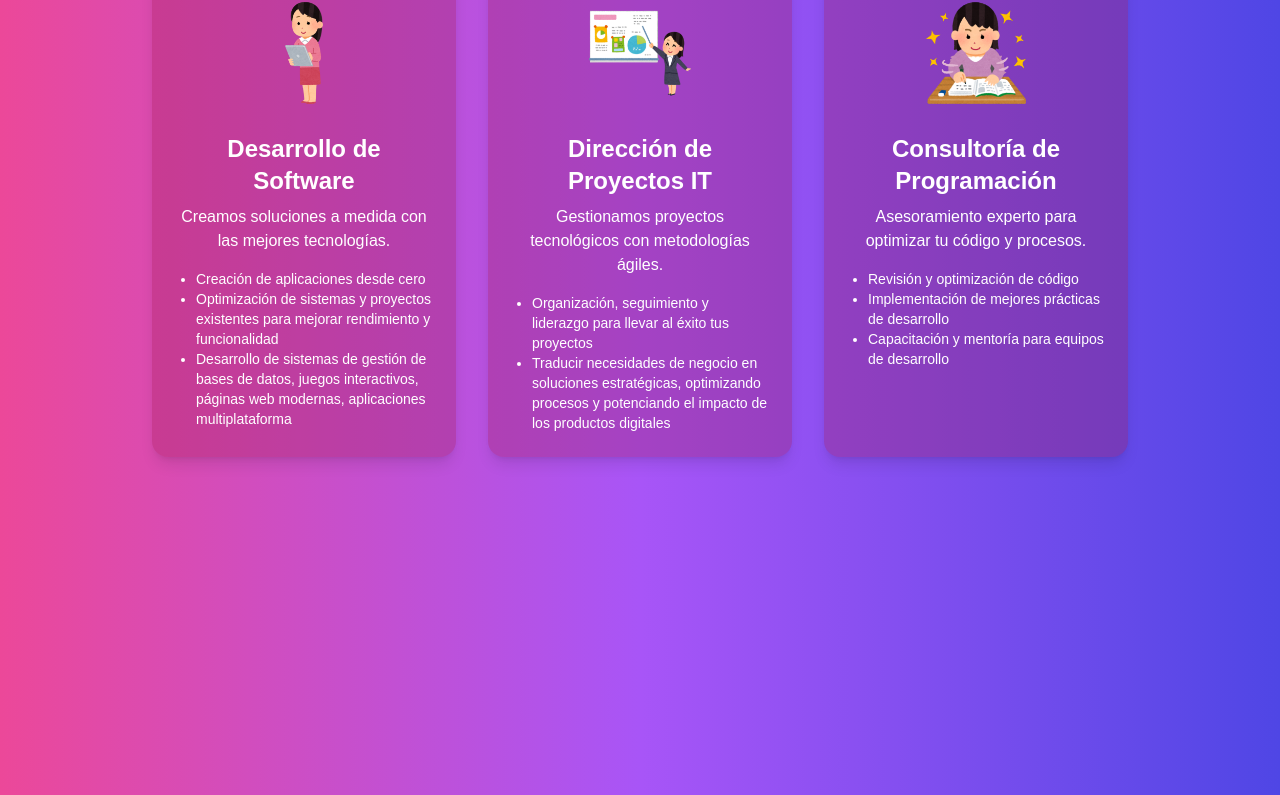
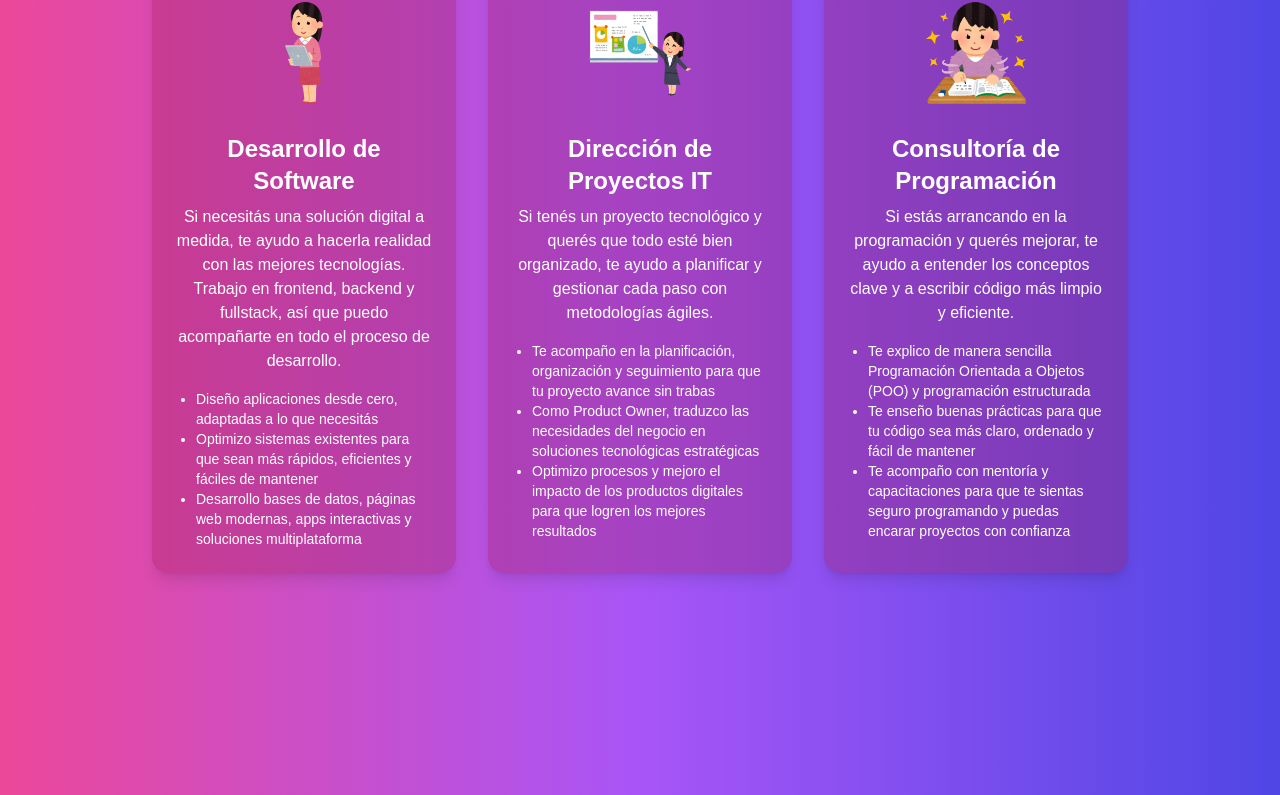
Before and after one commit to GiaWong/ingeniaconangie, a Next.js app: page / in a window 1280 px wide. Shown: the part 1523-2318 px from the top of the page. Built offline with nearby package versions, Linux system fonts and the light colour scheme.

Commit message:
style: cambio la descripcion

```diff
--- a/src/components/Services.js
+++ b/src/components/Services.js
@@ -4,33 +4,34 @@ const services = [
   {
     title: "Desarrollo de Software",
     description:
-      "Creamos soluciones a medida con las mejores tecnologías.",
+      "Si necesitás una solución digital a medida, te ayudo a hacerla realidad con las mejores tecnologías. Trabajo en frontend, backend y fullstack, así que puedo acompañarte en todo el proceso de desarrollo.",
     image: "/ImagenCarrusel1.png",
     items: [
-      "Creación de aplicaciones desde cero",
-      "Optimización de sistemas y proyectos existentes para mejorar rendimiento y funcionalidad",
-      "Desarrollo de sistemas de gestión de bases de datos, juegos interactivos, páginas web modernas, aplicaciones multiplataforma"
+      "Diseño aplicaciones desde cero, adaptadas a lo que necesitás",
+      "Optimizo sistemas existentes para que sean más rápidos, eficientes y fáciles de mantener",
+      "Desarrollo bases de datos, páginas web modernas, apps interactivas y soluciones multiplataforma"
     ]
   },
   {
     title: "Dirección de Proyectos IT",
     description:
-      "Gestionamos proyectos tecnológicos con metodologías ágiles.",
+      "Si tenés un proyecto tecnológico y querés que todo esté bien organizado, te ayudo a planificar y gestionar cada paso con metodologías ágiles.",
     image: "/ImagenCarrusel2.png",
     items: [
-      "Organización, seguimiento y liderazgo para llevar al éxito tus proyectos",
-      "Traducir necesidades de negocio en soluciones estratégicas, optimizando procesos y potenciando el impacto de los productos digitales"
+      "Te acompaño en la planificación, organización y seguimiento para que tu proyecto avance sin trabas",
+      "Como Product Owner, traduzco las necesidades del negocio en soluciones tecnológicas estratégicas",
+      "Optimizo procesos y mejoro el impacto de los productos digitales para que logren los mejores resultados"
     ]
   },
   {
     title: "Consultoría de Programación",
     description:
-      "Asesoramiento experto para optimizar tu código y procesos.",
+      "Si estás arrancando en la programación y querés mejorar, te ayudo a entender los conceptos clave y a escribir código más limpio y eficiente.",
     image: "/ImagenCarrusel3.png",
     items: [
-      "Revisión y optimización de código",
-      "Implementación de mejores prácticas de desarrollo",
-      "Capacitación y mentoría para equipos de desarrollo"
+      "Te explico de manera sencilla Programación Orientada a Objetos (POO) y programación estructurada",
+      "Te enseño buenas prácticas para que tu código sea más claro, ordenado y fácil de mantener",
+      "Te acompaño con mentoría y capacitaciones para que te sientas seguro programando y puedas encarar proyectos con confianza"
     ]
   },
 ];
```
